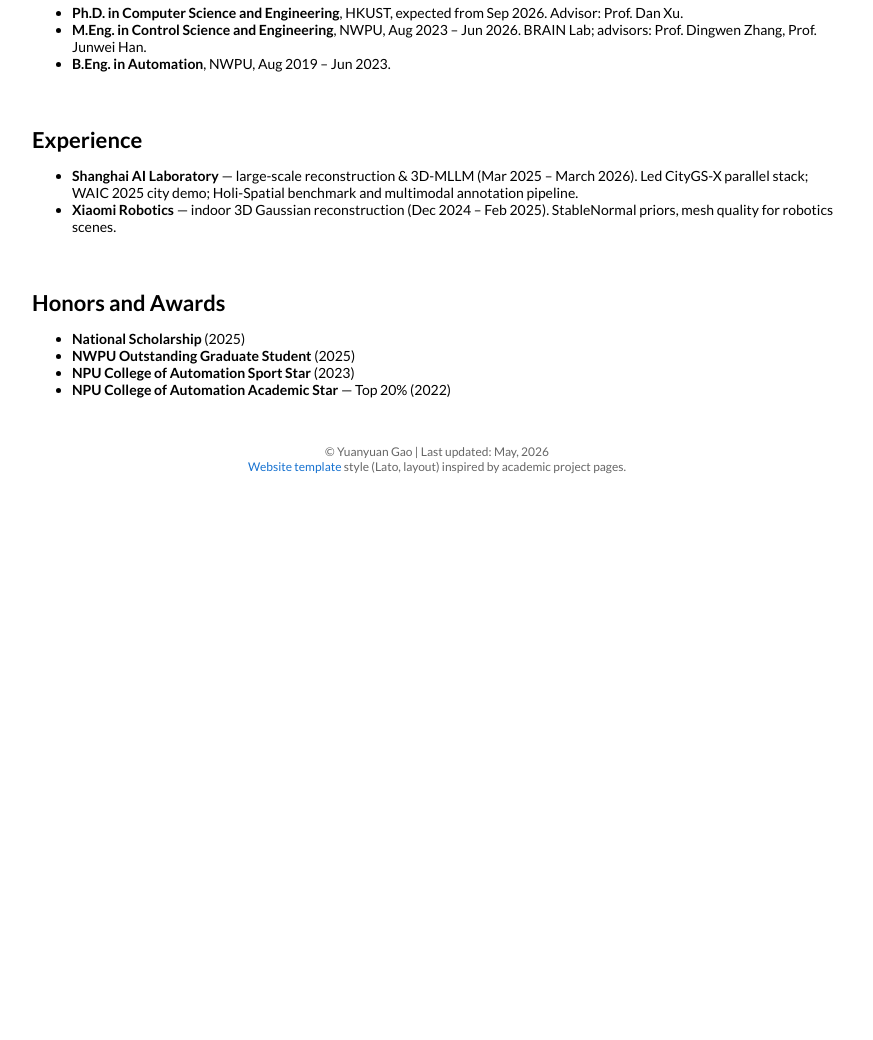
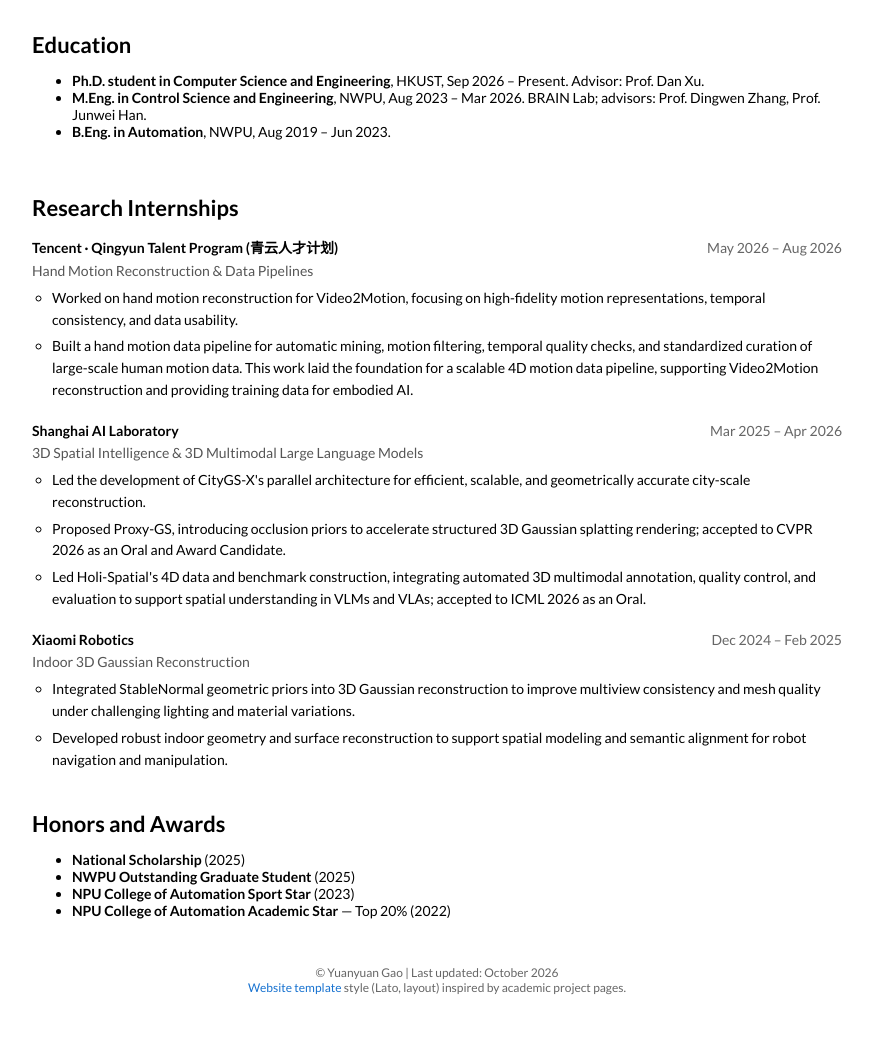
Before and after one commit to gyy456/gyy456, a plain HTML site: page index.html in a window 1280 px wide. Shown: the part 1698-2738 px from the top of the page, without its empty margins (203-1076 px from the left). Before the commit the page ends 2222 px from the top, so only its background shows below. Drawn offline with Linux system fonts and the light colour scheme.

Commit message:
Update research focus, PhD status, and internship experience

```diff
--- a/index.html
+++ b/index.html
@@ -5,7 +5,7 @@
   <title>Yuanyuan Gao | 高源远</title>
   <meta name="author" content="Yuanyuan Gao">
   <meta name="viewport" content="width=device-width, initial-scale=1">
-  <meta name="description" content="Yuanyuan Gao — BRAIN Lab, NWPU. Spatial Intelligence, 3D Gaussian splatting, multimodal world models.">
+  <meta name="description" content="Yuanyuan Gao — Ph.D. student in Computer Science and Engineering at HKUST, advised by Prof. Dan Xu. Spatial intelligence, vision-language models, 3D Gaussian splatting, and world models.">
   <link rel="preconnect" href="https://fonts.googleapis.com">
   <link rel="preconnect" href="https://fonts.gstatic.com" crossorigin>
   <link href="https://fonts.googleapis.com/css2?family=Lato:ital,wght@0,400;0,700;1,400;1,700&family=Noto+Sans+SC:wght@400;700&display=swap" rel="stylesheet">
@@ -64,6 +64,13 @@
       margin-left: 4px;
       height: 18px;
     }
+    .experience-list { list-style: none; padding: 0; margin: 16px 0 0; }
+    .experience-list > li + li { margin-top: 22px; }
+    .experience-header { display: flex; justify-content: space-between; align-items: baseline; flex-wrap: wrap; gap: 4px 16px; }
+    .experience-date { color: #666; white-space: nowrap; }
+    .experience-role { margin: 5px 0 8px; color: #555; }
+    .experience-details { padding-left: 20px; margin: 0; line-height: 1.55; }
+    .experience-details li + li { margin-top: 5px; }
   </style>
 </head>
 <body>
@@ -77,15 +84,15 @@
                 <name>Yuanyuan Gao | 高源远</name>
               </p>
               <p>
-                I am a Master's student in the School of Automation at <a href="https://www.nwpu.edu.cn/">Northwestern Polytechnical University (NWPU)</a>, affiliated with <a href="https://vision-intelligence.com.cn/pages/people.html"><b>BRAIN Lab</b></a>, advised by <a href="https://vision-intelligence.com.cn/pages/people.html">Prof. Dingwen Zhang</a> and Prof. Junwei Han. I had the honor of working with <a href="https://zzh-tech.github.io/">Zhihang Zhong</a> and <a href="https://jimmysuen.github.io/">Xiao Sun</a>, who provided invaluable guidance and support. I will join the Department of Computer Science and Engineering at <a href="https://hkust.edu.hk/">HKUST</a> as a Ph.D. student in Fall 2026, advised by <a href="https://www.danxurgb.net/">Prof. Dan Xu</a>.
+                I am a Ph.D. student in the Department of Computer Science and Engineering at <a href="https://hkust.edu.hk/">The Hong Kong University of Science and Technology (HKUST)</a>, advised by <a href="https://www.danxurgb.net/">Prof. Dan Xu</a>. I received my bachelor's and master's degrees from the School of Automation at <a href="https://www.nwpu.edu.cn/">Northwestern Polytechnical University (NWPU)</a>, where I was a member of <a href="https://vision-intelligence.com.cn/pages/people.html"><b>BRAIN Lab</b></a>, advised by <a href="https://vision-intelligence.com.cn/pages/people.html">Prof. Dingwen Zhang</a> and Prof. Junwei Han. I have also had the pleasure of working with <a href="https://zzh-tech.github.io/">Zhihang Zhong</a> and <a href="https://jimmysuen.github.io/">Xiao Sun</a>.
               </p>
               <p>
-                My research interests lie in <b>Vlm</b>, <b>Spatial Intelligence</b>, <b>3D Gaussian splatting</b>.
+                My research aims to build <b>scalable, cost-effective 3D/4D data pipelines</b> for creating large-scale, realistic simulation environments. By bridging the real-to-sim gap, I seek to advance <b>embodied intelligence</b> and <b>spatial understanding in vision-language models (VLMs)</b>.
               </p>
               <p style="text-align:center">
                 <a href="mailto:yygao7645@gmail.com">Email</a> &nbsp;/&nbsp;
                 <a href="https://scholar.google.com/citations?user=1zDq0q8AAAAJ&amp;hl=en">Google Scholar</a> &nbsp;/&nbsp;
-                <a href="https://github.com/gyy456">Github</a>
+                <a href="https://github.com/gyy456">GitHub</a>
               </p>
             </td>
             <td style="padding:3%;width:40%;max-width:40%;vertical-align:middle;text-align:center">
@@ -222,8 +229,8 @@
             <td style="padding:20px;width:100%;vertical-align:middle">
               <heading>Education</heading>
               <ul>
-                <li><b>Ph.D. in Computer Science and Engineering</b>, HKUST, expected from Sep 2026. Advisor: Prof. Dan Xu.</li>
-                <li><b>M.Eng. in Control Science and Engineering</b>, NWPU, Aug 2023 – Jun 2026. BRAIN Lab; advisors: Prof. Dingwen Zhang, Prof. Junwei Han.</li>
+                <li><b>Ph.D. student in Computer Science and Engineering</b>, HKUST, Sep 2026 – Present. Advisor: Prof. Dan Xu.</li>
+                <li><b>M.Eng. in Control Science and Engineering</b>, NWPU, Aug 2023 – Mar 2026. BRAIN Lab; advisors: Prof. Dingwen Zhang, Prof. Junwei Han.</li>
                 <li><b>B.Eng. in Automation</b>, NWPU, Aug 2019 – Jun 2023.</li>
               </ul>
             </td>
@@ -233,10 +240,33 @@
         <table style="width:100%;border:0;border-spacing:0;border-collapse:separate;margin:0 auto;"><tbody>
           <tr>
             <td style="padding:20px;width:100%;vertical-align:middle">
-              <heading>Experience</heading>
-              <ul>
-                <li><b>Shanghai AI Laboratory</b> — large-scale reconstruction &amp; 3D-MLLM (Mar 2025 – March 2026). Led CityGS-X parallel stack; WAIC 2025 city demo; Holi-Spatial benchmark and multimodal annotation pipeline.</li>
-                <li><b>Xiaomi Robotics</b> — indoor 3D Gaussian reconstruction (Dec 2024 – Feb 2025). StableNormal priors, mesh quality for robotics scenes.</li>
+              <heading>Research Internships</heading>
+              <ul class="experience-list">
+                <li>
+                  <div class="experience-header"><strong>Tencent · Qingyun Talent Program (青云人才计划)</strong><span class="experience-date">May 2026 – Aug 2026</span></div>
+                  <p class="experience-role">Hand Motion Reconstruction &amp; Data Pipelines</p>
+                  <ul class="experience-details">
+                    <li>Worked on hand motion reconstruction for Video2Motion, focusing on high-fidelity motion representations, temporal consistency, and data usability.</li>
+                    <li>Built a hand motion data pipeline for automatic mining, motion filtering, temporal quality checks, and standardized curation of large-scale human motion data. This work laid the foundation for a scalable 4D motion data pipeline, supporting Video2Motion reconstruction and providing training data for embodied AI.</li>
+                  </ul>
+                </li>
+                <li>
+                  <div class="experience-header"><strong>Shanghai AI Laboratory</strong><span class="experience-date">Mar 2025 – Apr 2026</span></div>
+                  <p class="experience-role">3D Spatial Intelligence &amp; 3D Multimodal Large Language Models</p>
+                  <ul class="experience-details">
+                    <li>Led the development of CityGS-X's parallel architecture for efficient, scalable, and geometrically accurate city-scale reconstruction.</li>
+                    <li>Proposed Proxy-GS, introducing occlusion priors to accelerate structured 3D Gaussian splatting rendering; accepted to CVPR 2026 as an Oral and Award Candidate.</li>
+                    <li>Led Holi-Spatial's 4D data and benchmark construction, integrating automated 3D multimodal annotation, quality control, and evaluation to support spatial understanding in VLMs and VLAs; accepted to ICML 2026 as an Oral.</li>
+                  </ul>
+                </li>
+                <li>
+                  <div class="experience-header"><strong>Xiaomi Robotics</strong><span class="experience-date">Dec 2024 – Feb 2025</span></div>
+                  <p class="experience-role">Indoor 3D Gaussian Reconstruction</p>
+                  <ul class="experience-details">
+                    <li>Integrated StableNormal geometric priors into 3D Gaussian reconstruction to improve multiview consistency and mesh quality under challenging lighting and material variations.</li>
+                    <li>Developed robust indoor geometry and surface reconstruction to support spatial modeling and semantic alignment for robot navigation and manipulation.</li>
+                  </ul>
+                </li>
               </ul>
             </td>
           </tr>
@@ -260,7 +290,7 @@
           <tr>
             <td style="padding:0 20px 30px;width:100%;vertical-align:middle;text-align:center">
               <p style="font-size:12px;color:#666;">
-                © Yuanyuan Gao | Last updated: May, 2026<br>
+                © Yuanyuan Gao | Last updated: October 2026<br>
                 <a href="https://jonbarron.info/">Website template</a> style (Lato, layout) inspired by academic project pages.
               </p>
             </td>
```
